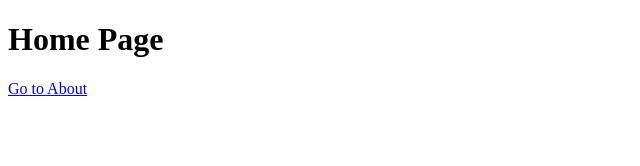
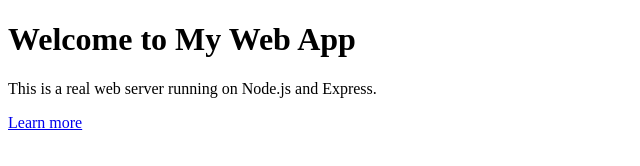
Before and after one commit to paulsbSM/review_project, a website: page public/index.html in a window 1280 px wide. Shown: the whole page, without its empty margins (0-640 px from the left). Drawn offline with Linux system fonts and the light colour scheme.

Commit message:
update html pages

```diff
--- a/public/index.html
+++ b/public/index.html
@@ -1 +1,11 @@
-<!DOCTYPE html><html><body><h1>Home Page</h1><a href="/about">Go to About</a></body></html>
+<!DOCTYPE html>
+<html>
+    <head>
+        <title>My Web App</title>
+    </head>
+    <body>
+        <h1>Welcome to My Web App</h1>
+        <p>This is a real web server running on Node.js and Express.</p>
+        <a href="/about">Learn more</a>
+    </body>
+</html>
```
Also changed, not shown: public/about.html (+11 -1 lines).
